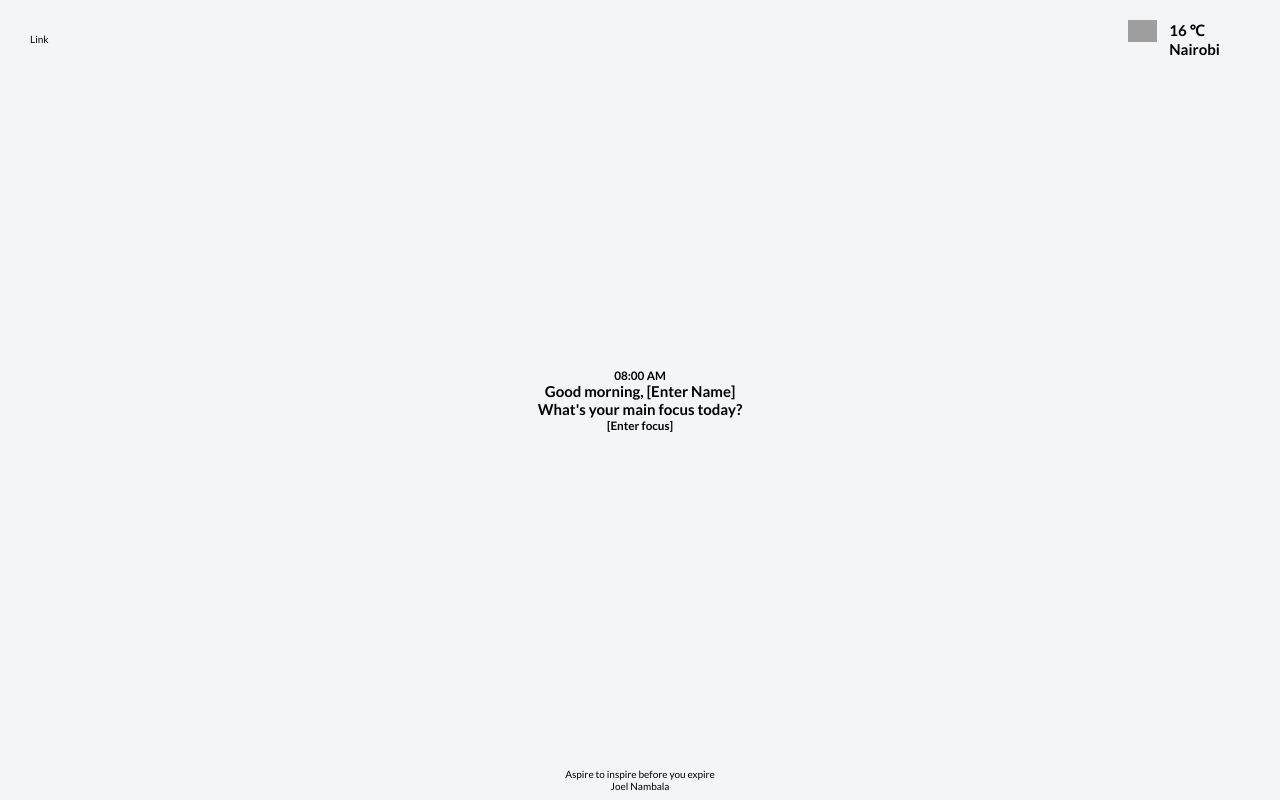
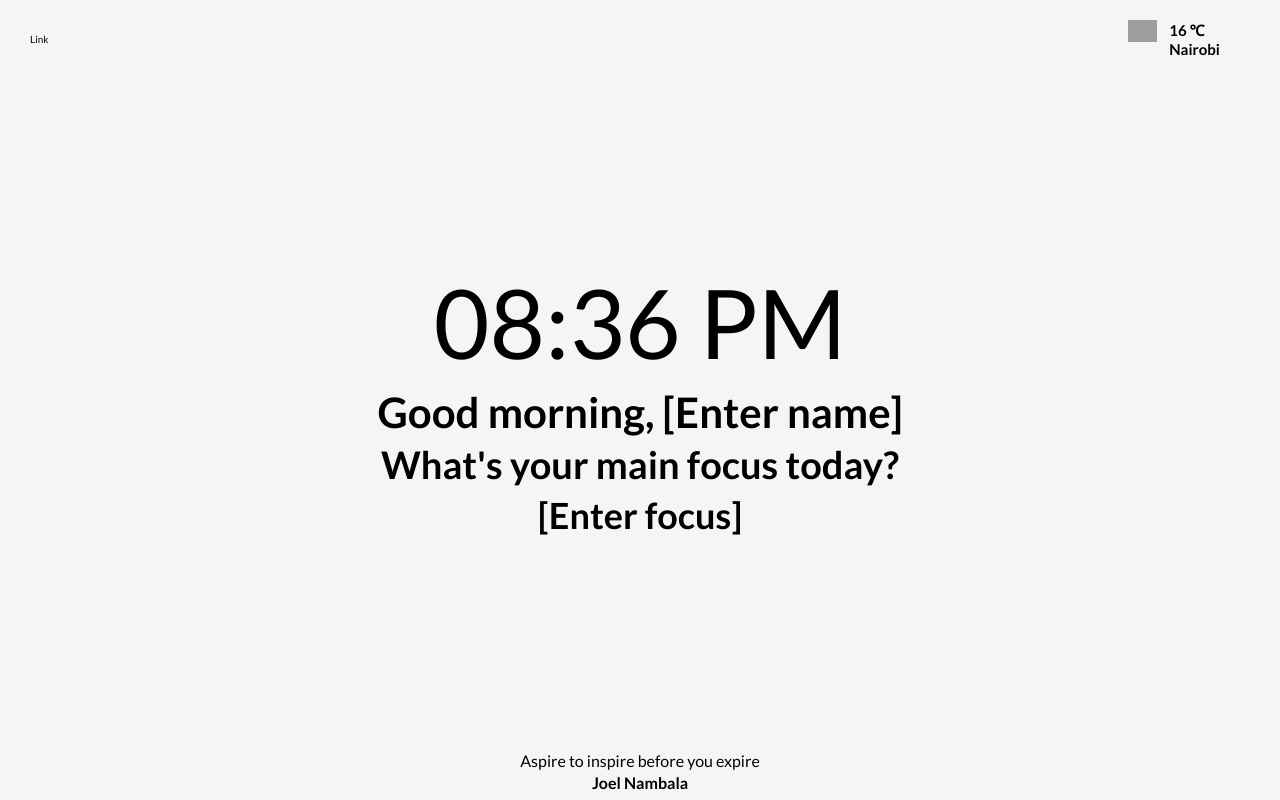
Before and after one commit to joel-nambala/chrom-landing-page, a plain HTML site: page index.html in a window 1280 px wide. Drawn offline with Linux system fonts and the light colour scheme; grey boxes are pictures that could not be loaded.

Commit message:
Finished the basic functionality

```diff
--- a/index.html
+++ b/index.html
@@ -34,13 +34,13 @@
         </div>
       </nav>
       <article class="momentum-hero">
-        <h1 class="momentum-time">08:00 AM</h1>
+        <h1 class="momentum-time"></h1>
         <h2 class="momentum-greeting">
-          Good morning,
-          <span class="momentum-name" contenteditable="true">[Enter Name]</span>
+          <span class="momentum-greet">Good morning</span>,
+          <span class="momentum-name" contenteditable="true"></span>
         </h2>
         <h2 class="momentum-text">What's your main focus today?</h2>
-        <h3 class="momentum-focus" contenteditable="true">[Enter focus]</h3>
+        <h3 class="momentum-focus" contenteditable="true"></h3>
       </article>
       <article class="momentum-quote">
         <div class="quote">
--- a/script.js
+++ b/script.js
@@ -1,9 +1,93 @@
 'use strict';
 
-// Classes
+// Select DOM Elements
+const momentumTime = document.querySelector('.momentum-time');
+const momentumGreet = document.querySelector('.momentum-greeting');
+const momentumName = document.querySelector('.momentum-name');
+const momentumFocus = document.querySelector('.momentum-focus');
+
 class App {
+  #today = new Date();
+
   constructor() {
-    console.log('Application has started');
+    // Set the current time
+    setTimeout(this.#setTime.bind(this), 1000);
+
+    // Get name
+    this.#getName();
+
+    // Get focus
+    this.#getFocus();
+
+    // Add event listeners to set name and focus
+    momentumName.addEventListener('keypress', this.#setName);
+    momentumName.addEventListener('blur', this.#setName);
+    momentumFocus.addEventListener('keypress', this.#setFocus);
+    momentumFocus.addEventListener('blur', this.#setFocus);
+
+    // Clear local storage
+    momentumTime.addEventListener('click', this.clearLocalStorage);
+  }
+
+  // Set the time method
+  #setTime() {
+    // 1. Format the time
+    const formatTime = new Intl.DateTimeFormat('en-US', {
+      hour: '2-digit',
+      minute: '2-digit',
+    }).format(this.#today);
+
+    // 2. Append the time to the UI
+    momentumTime.textContent = formatTime;
+  }
+
+  // Get name from the local storage
+  #getName() {
+    // Get the item from the local storage
+    const name = localStorage.getItem('name');
+
+    if (name === null) momentumName.textContent = '[Enter name]';
+    else momentumName.textContent = localStorage.getItem('name');
+  }
+
+  // Get focus from the local storage
+  #getFocus() {
+    // Get the item from the local storage
+    const focus = localStorage.getItem('focus');
+
+    if (focus === null) momentumFocus.textContent = '[Enter focus]';
+    else momentumFocus.textContent = localStorage.getItem('focus');
+  }
+
+  // Set name to the local storage
+  #setName(e) {
+    if (e.type === 'keypress') {
+      // Make sure enter was pressed
+      if (e.key === 'Enter') {
+        localStorage.setItem('name', e.target.innerText);
+        momentumName.blur();
+      }
+    } else {
+      localStorage.setItem('name', e.target.innerText);
+    }
+  }
+
+  // Set focus to the local storage
+  #setFocus(e) {
+    if (e.type === 'keypress') {
+      // Make sure enter was pressed
+      if (e.key === 'Enter') {
+        localStorage.setItem('focus', e.target.innerText);
+        momentumFocus.blur();
+      }
+    } else {
+      localStorage.setItem('focus', e.target.innerText);
+    }
+  }
+
+  clearLocalStorage() {
+    localStorage.clear('name');
+    localStorage.clear('focus');
   }
 }
 
--- a/style.css
+++ b/style.css
@@ -44,6 +44,27 @@ body {
   transform: translate(-50%, -50%);
 }
 
+.momentum-time {
+  font-size: 9.6rem;
+  margin-bottom: 0.8rem;
+  font-weight: 400;
+}
+
+.momentum-greeting {
+  font-size: 4.2rem;
+  margin-bottom: 0.4rem;
+}
+
+.momentum-text {
+  font-size: 3.8rem;
+  margin-bottom: 0.6rem;
+}
+
+.momentum-focus {
+  font-size: 3.6rem;
+  display: inline-block;
+}
+
 .momentum-quote {
   position: absolute;
   bottom: 1%;
@@ -51,3 +72,13 @@ body {
   text-align: center;
   transform: translateX(-50%);
 }
+
+.quote-text {
+  font-size: 1.6rem;
+}
+
+.quote-author {
+  font-size: 1.6rem;
+  font-weight: 700;
+  margin-top: 0.3rem;
+}
```
